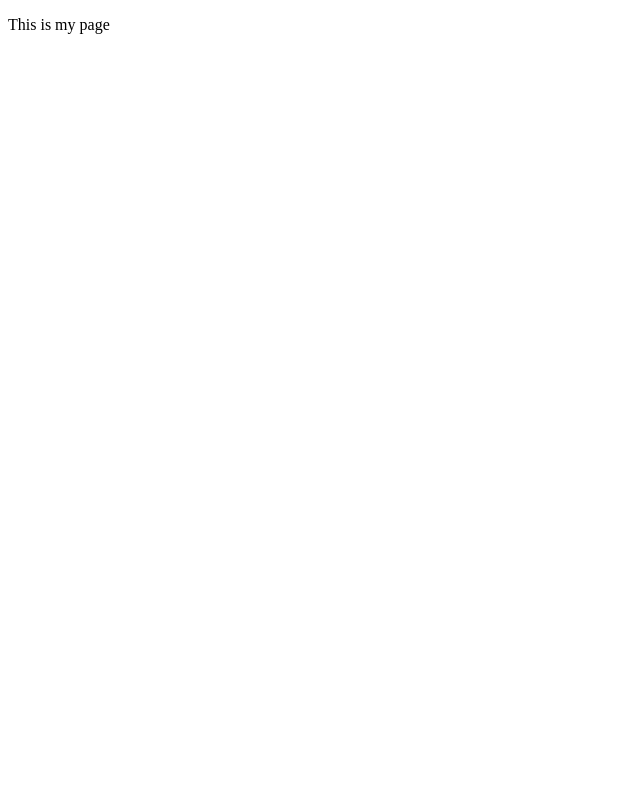
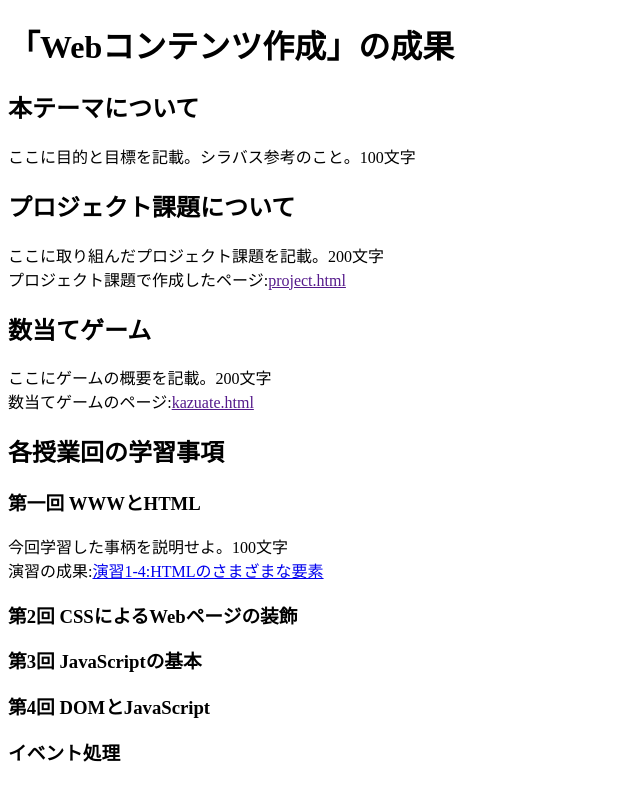
Before and after one commit to G578412025/medialabo, a plain HTML site: page index.html in a window 1280 px wide. Shown: the whole page, without its empty margins (0-640 px from the left). Drawn offline with Linux system fonts and the light colour scheme.

Commit message:
課題1-1及び宿題1

```diff
--- a/index.html
+++ b/index.html
@@ -5,6 +5,25 @@
     <title>My test page</title>
   </head>
   <body>
-    <p>This is my page</p>
+    <h1>「Webコンテンツ作成」の成果</h1>
+    <h2>本テーマについて</h2>
+    <p>ここに目的と目標を記載。シラバス参考のこと。100文字</p>
+
+    <h2>プロジェクト課題について</h2>
+    <p>ここに取り組んだプロジェクト課題を記載。200文字<br>
+    プロジェクト課題で作成したページ:<a href="">project.html</a></p>
+
+    <h2>数当てゲーム</h2>
+    <p>ここにゲームの概要を記載。200文字<br>
+    数当てゲームのページ:<a href="">kazuate.html</a></p>
+
+    <h2>各授業回の学習事項</h2>
+    <h3>第一回 WWWとHTML</h3>
+    <p>今回学習した事柄を説明せよ。100文字<br>
+    演習の成果:<a href="./practice-html/elements.html">演習1-4:HTMLのさまざまな要素</a></p>
+    <h3>第2回 CSSによるWebページの装飾</h3>
+    <h3>第3回 JavaScriptの基本</h3>
+    <h3>第4回 DOMとJavaScript</h3>
+    <h3>イベント処理</h3>
   </body>
 </html>
--- /dev/null
+++ b/practice-css/browser-intro.css
@@ -0,0 +1,27 @@
+p {
+	color: navy;
+}
+
+p.info {
+	font-size: 10pt;
+}
+
+h1 {
+	background-color: #7f7fcf;
+}
+
+h2 {
+	border: solid 1px black;
+	margin: 5px;
+}
+
+div#zentai {
+	display: flex;
+	flex-direction: row;
+	width: 1024px;
+}
+
+div#zentai > div {
+	margin-left: 5px;
+	background-color: #ffefaf;
+}
```
Also changed, not shown: practice-css/browser-intro.html (added, +52 -0 lines), practice-css/firefox_icon.png (added), 1 other file.
